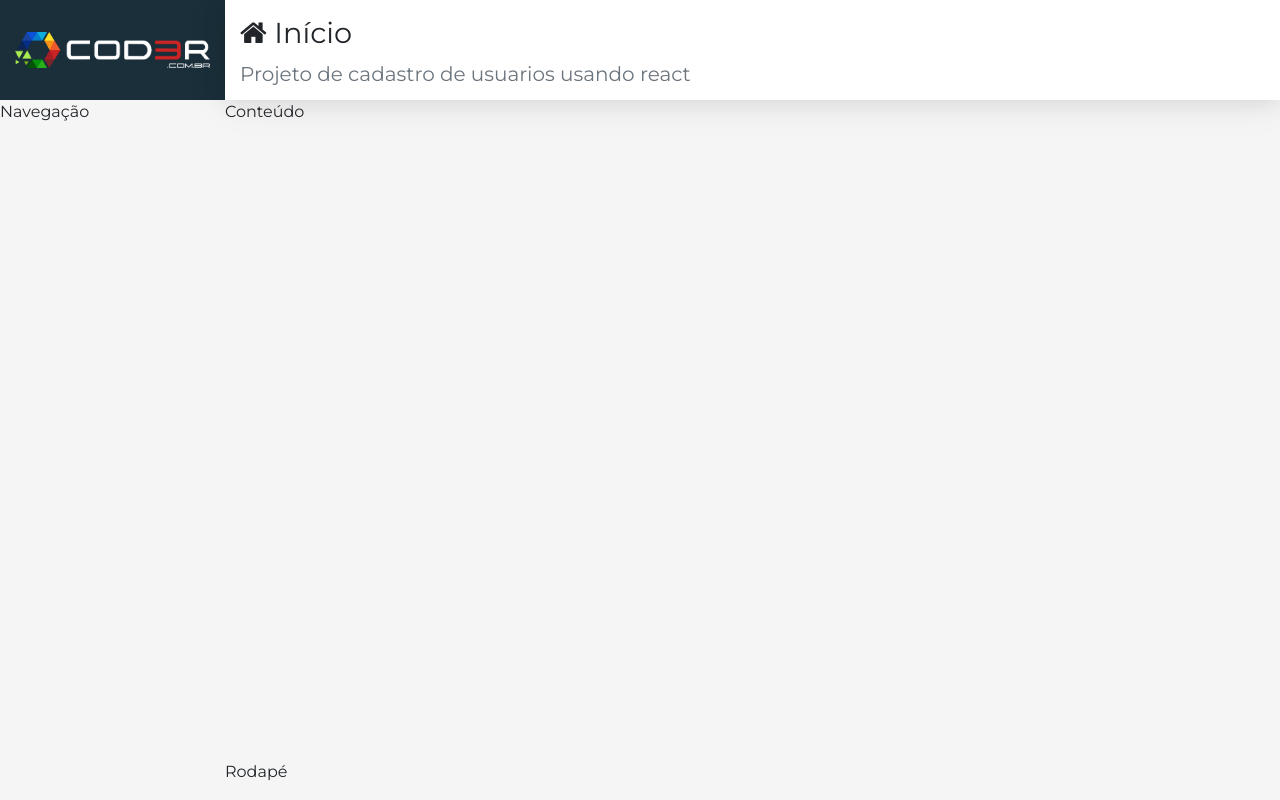
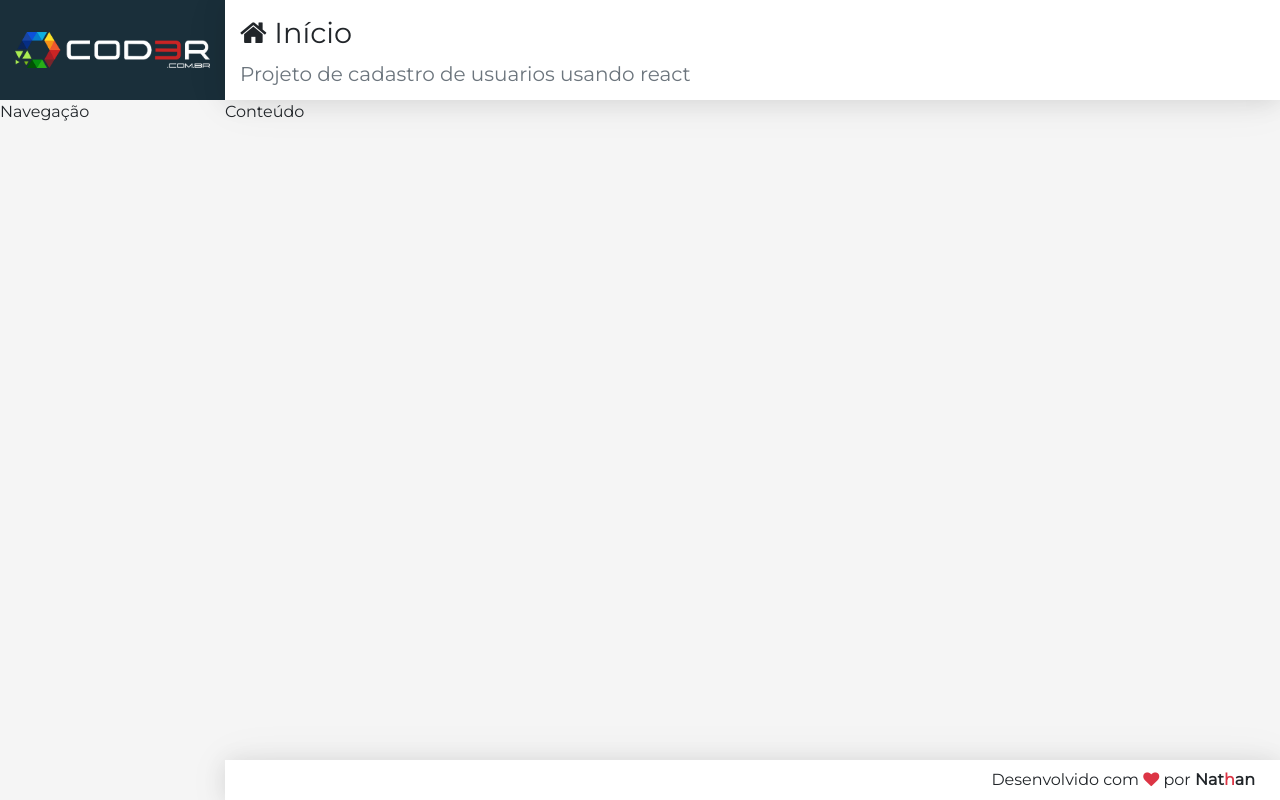
Before and after one commit to nathan-vm/CRUD-react, a React (Create React App) app in the folder frontend/: page / in a window 1280 px wide. Built offline with nearby package versions, Linux system fonts and the light colour scheme.

Commit message:
footer finalizado

```diff
--- a/frontend/src/components/template/Footer.css
+++ b/frontend/src/components/template/Footer.css
@@ -0,0 +1,8 @@
+footer.footer{
+    display: flex;
+    align-items: center;
+    justify-content: flex-end;
+    padding: 0 25px;
+    background-color: white;
+    box-shadow: var(--shadow);
+}
--- a/frontend/src/components/template/Footer.jsx
+++ b/frontend/src/components/template/Footer.jsx
@@ -3,5 +3,8 @@ import React from 'react'
 
 export default props=>
     <footer className="footer">
-        Rodapé
+        <span>
+            Desenvolvido com <i className="fa fa-heart text-danger"></i> por
+            <strong> Nat<span className="text-danger">h</span>an</strong>
+        </span>
     </footer>
```
